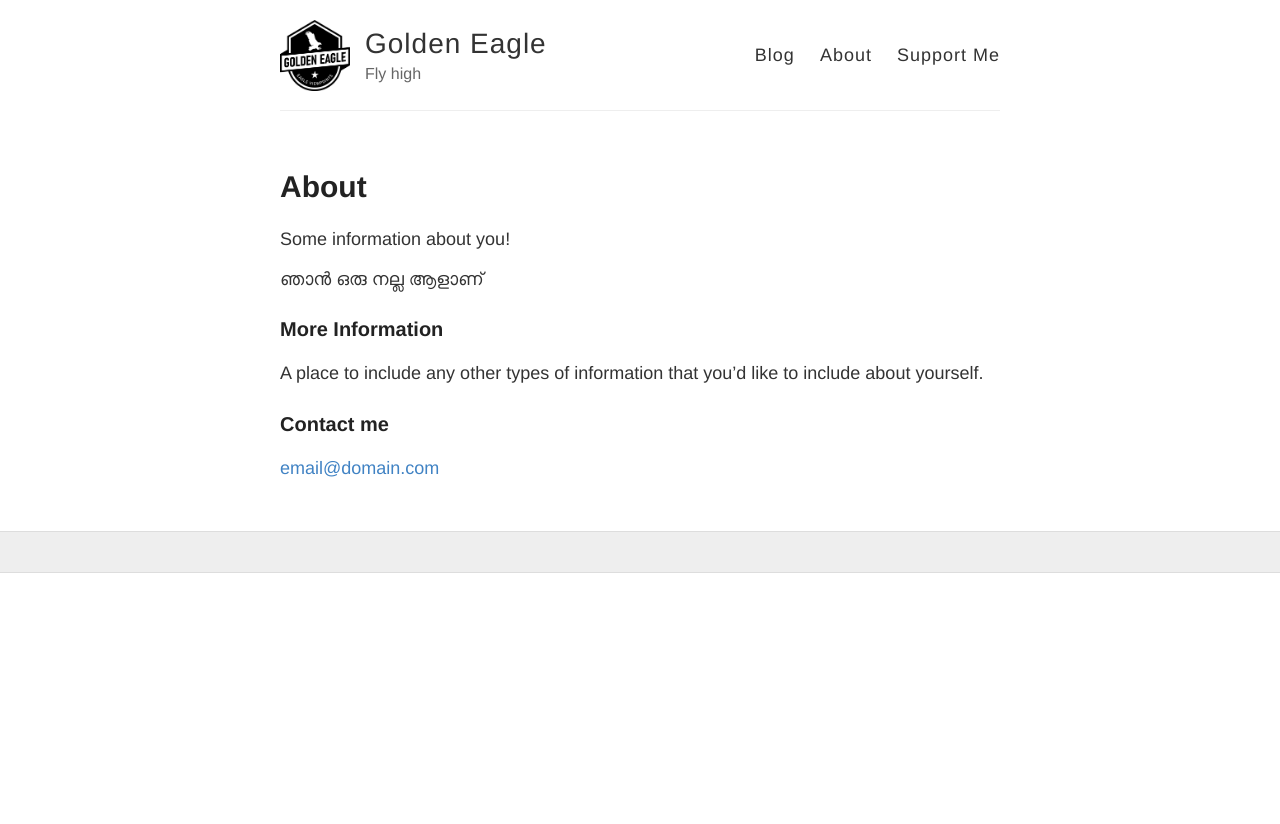
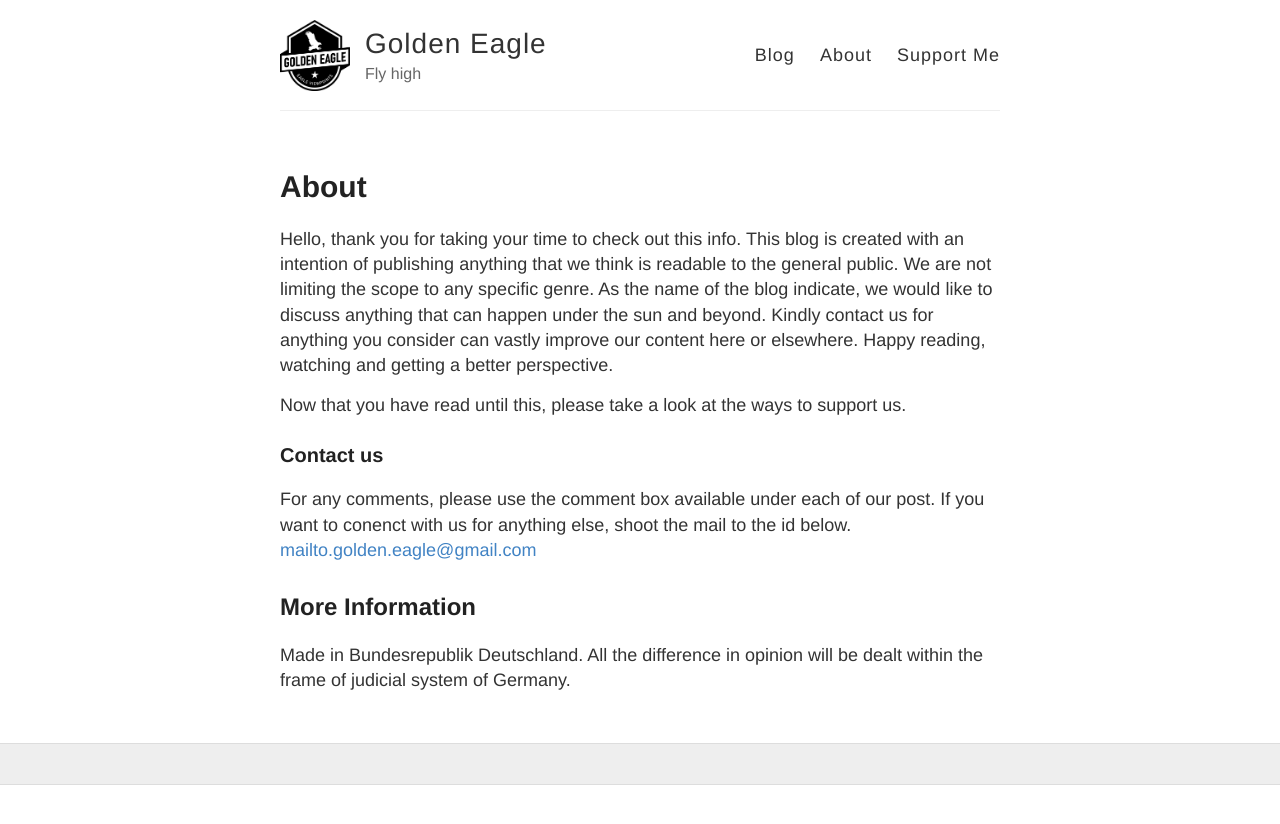
Before and after one commit to golden-eagle-blog/golden-eagle-blog.github.io, a Jekyll site: the page built from about.md, in a window 1280 px wide. Shown: the top 824 px of the page. Built offline with Jekyll 4.4.1, drawn with Linux system fonts in a browser that asks for light colours.

Commit message:
Update about.md

```diff
--- a/about.md
+++ b/about.md
@@ -4,14 +4,17 @@ title: About
 permalink: /about/
 ---
 
-Some information about you!
+Hello, thank you for taking your time to check out this info. This blog is created with an intention of publishing anything that we think is readable to the general public.
+We are not limiting the scope to any specific genre. As the name of the blog indicate, we would like to discuss anything that can happen under the sun and beyond.
+Kindly contact us for anything you consider can vastly improve our content here or elsewhere.
+Happy reading, watching and getting a better perspective.
 
-ഞാൻ ഒരു നല്ല ആളാണ്
+Now that you have read until this, please take a look at the ways to support us.
 
-### More Information
+### Contact us
+For any comments, please use the comment box available under each of our post.
+If you want to conenct with us for anything else, shoot the mail to the id below.
+[mailto.golden.eagle@gmail.com](mailto:mailto.golden.eagle@gmail.com)
 
-A place to include any other types of information that you'd like to include about yourself.
-
-### Contact me
-
-[email@domain.com](mailto:email@domain.com)
+## More Information
+Made in Bundesrepublik Deutschland. All the difference in opinion will be dealt within the frame of judicial system of Germany.
```
